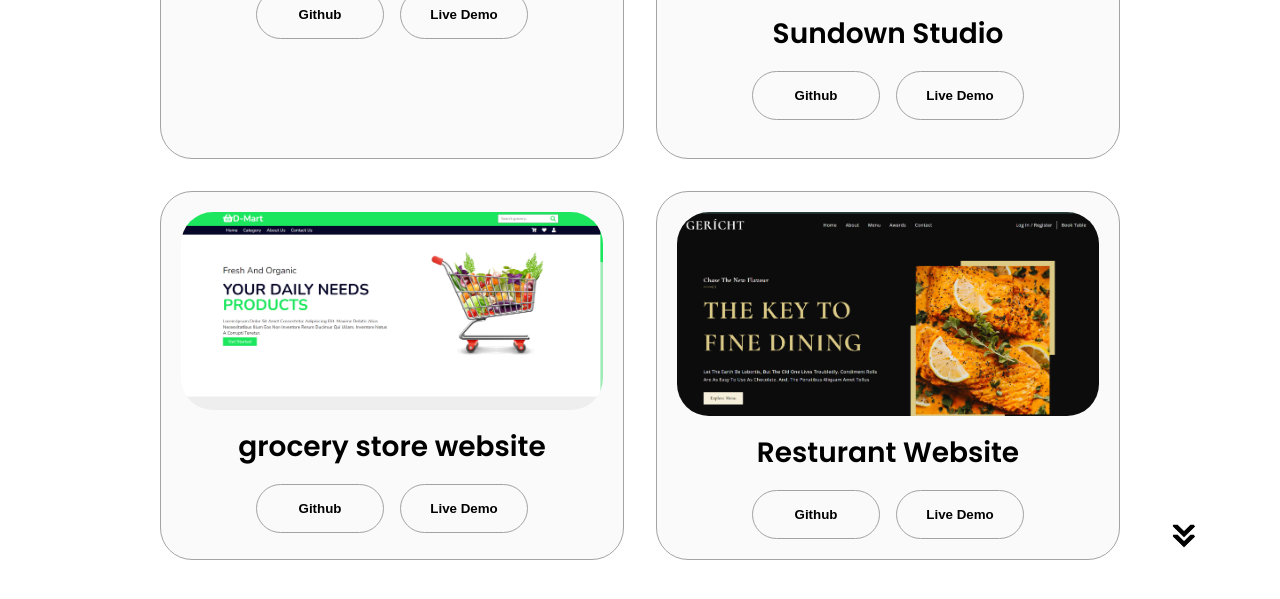
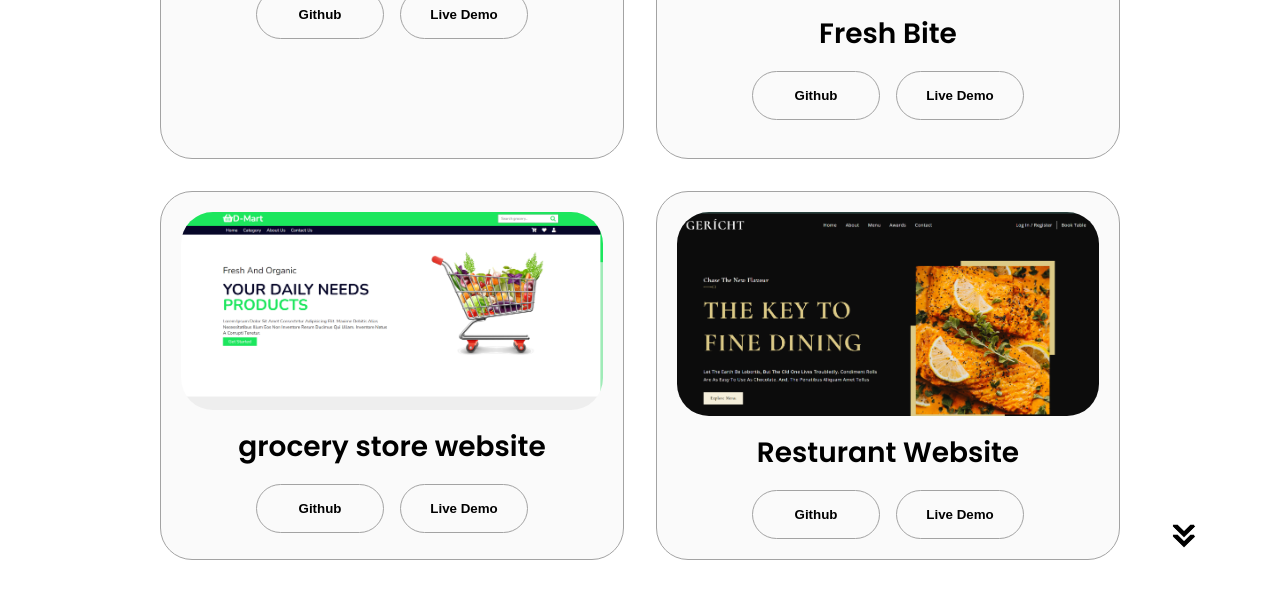
Before and after one commit to dnyandeoShekade/portfolioDnyandeo07, a plain HTML site: page index.html in a window 1280 px wide. Shown: the part 2878-3477 px from the top of the page. Drawn offline with Linux system fonts and the light colour scheme.

Commit message:
change the name of project

```diff
--- a/index.html
+++ b/index.html
@@ -291,7 +291,7 @@
                 class="project-img"
               />
             </div>
-             <h2 class="experience-sub-title project-title">Sundown Studio</h2>
+             <h2 class="experience-sub-title project-title">Fresh Bite</h2>
             <div class="btn-container">
               <button
                 class="btn btn-color-2 project-btn"
```
